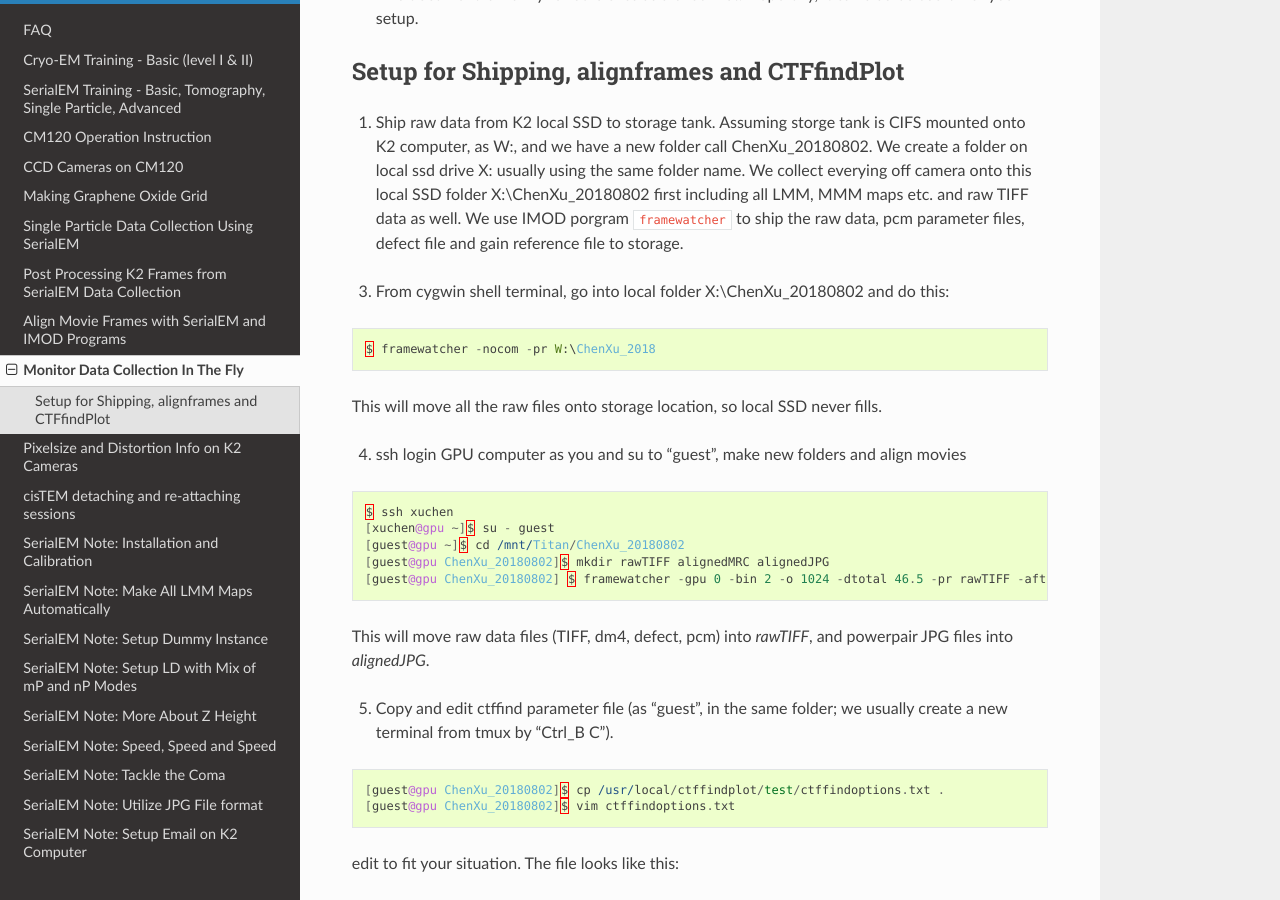
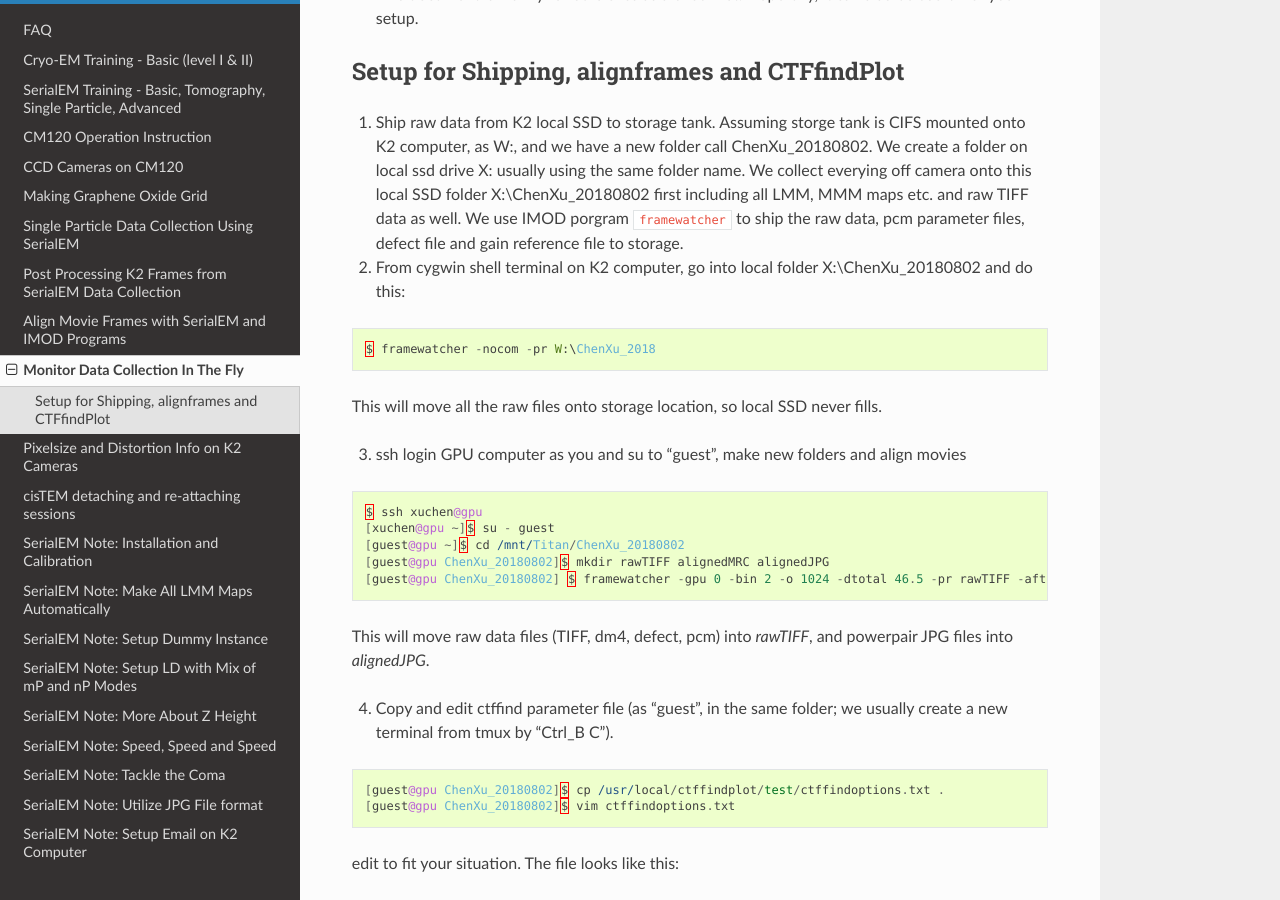
Before and after one commit to xuchen66/sphinx-emdocs, a Sphinx documentation site: the page built from source/monitor-data-collection-in-the-fly.rst, in a window 1280 px wide and 900 px high, scrolled down 544 px. Built offline with Sphinx 7.4.7 and the Read the Docs theme 2.0.0, drawn with Linux system fonts in a browser that asks for light colours; pages that are not in the unit, such as notebooks, are missing from menus.

Commit message:
Update monitor-data-collection-in-the-fly.rst

```diff
--- a/source/monitor-data-collection-in-the-fly.rst
+++ b/source/monitor-data-collection-in-the-fly.rst
@@ -29,7 +29,7 @@ Setup for Shipping, alignframes and CTFfindPlot
 
 1. Ship raw data from K2 local SSD to storage tank. Assuming storge tank is CIFS mounted onto K2 computer, as W:, and we have a new folder call ChenXu_20180802. We create a folder on local ssd drive X: usually using the same folder name. We collect everying off camera onto this local SSD folder X:\\ChenXu_20180802 first including all LMM, MMM maps etc. and raw TIFF data as well. We use IMOD porgram ``framewatcher`` to ship the raw data, pcm parameter files, defect file and gain reference file to storage.
 
-3. From cygwin shell terminal, go into local folder X:\\ChenXu_20180802 and do this:
+2. From cygwin shell terminal on K2 computer, go into local folder X:\\ChenXu_20180802 and do this:
 
 .. code-block:: ruby
 
@@ -37,12 +37,12 @@ Setup for Shipping, alignframes and CTFfindPlot
 
 This will move all the raw files onto storage location, so local SSD never fills.
 
-4. ssh login GPU computer as you and su to "guest", make new folders and align movies
+3. ssh login GPU computer as you and su to "guest", make new folders and align movies
 
 
 .. code-block:: ruby
 
-   $ ssh xuchen
+   $ ssh xuchen@gpu
    [xuchen@gpu ~]$ su - guest
    [guest@gpu ~]$ cd /mnt/Titan/ChenXu_20180802
    [guest@gpu ChenXu_20180802]$ mkdir rawTIFF alignedMRC alignedJPG
@@ -84,7 +84,7 @@ edit to fit your situation. The file looks like this:
    no
    EOF
 
-6. plot
+5. plot
 
 .. code-block:: ruby
 
```
Also changed, not shown: other parts of source/monitor-data-collection-in-the-fly.rst (+1 -1 lines).
